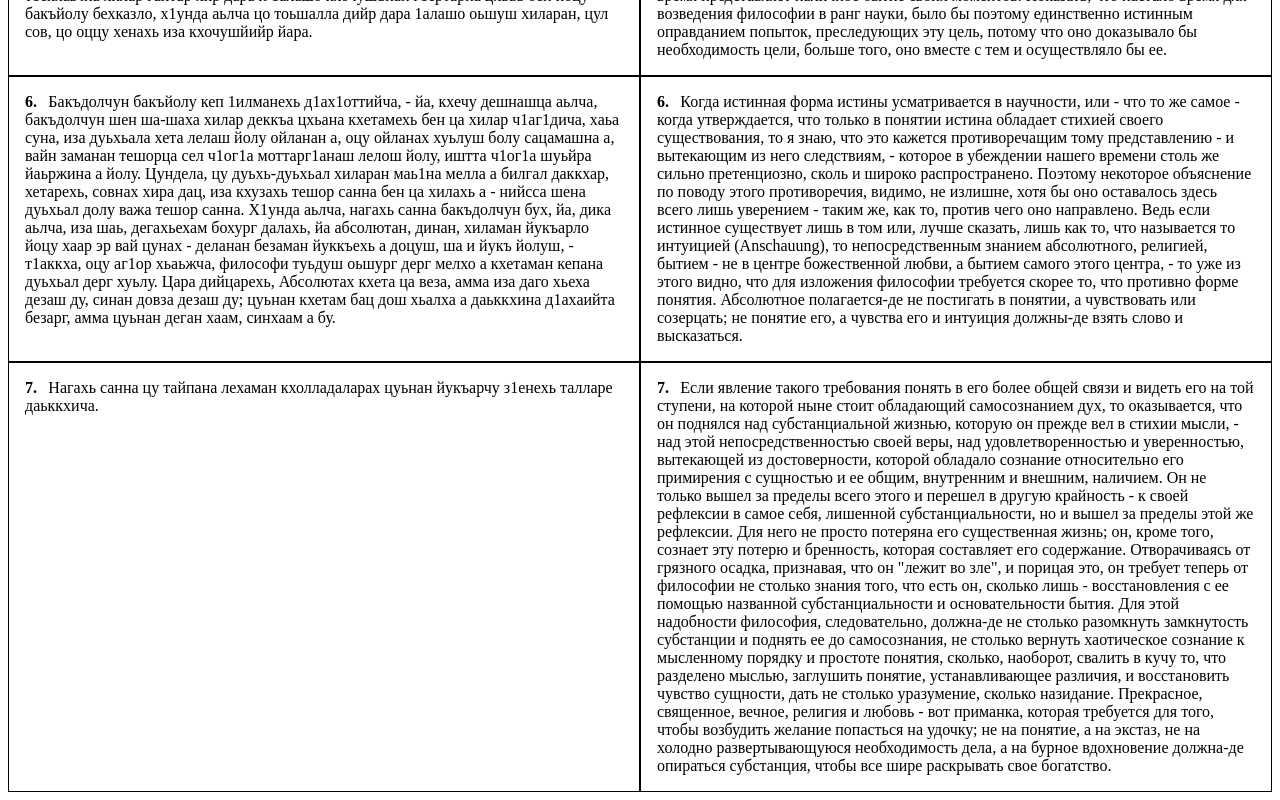
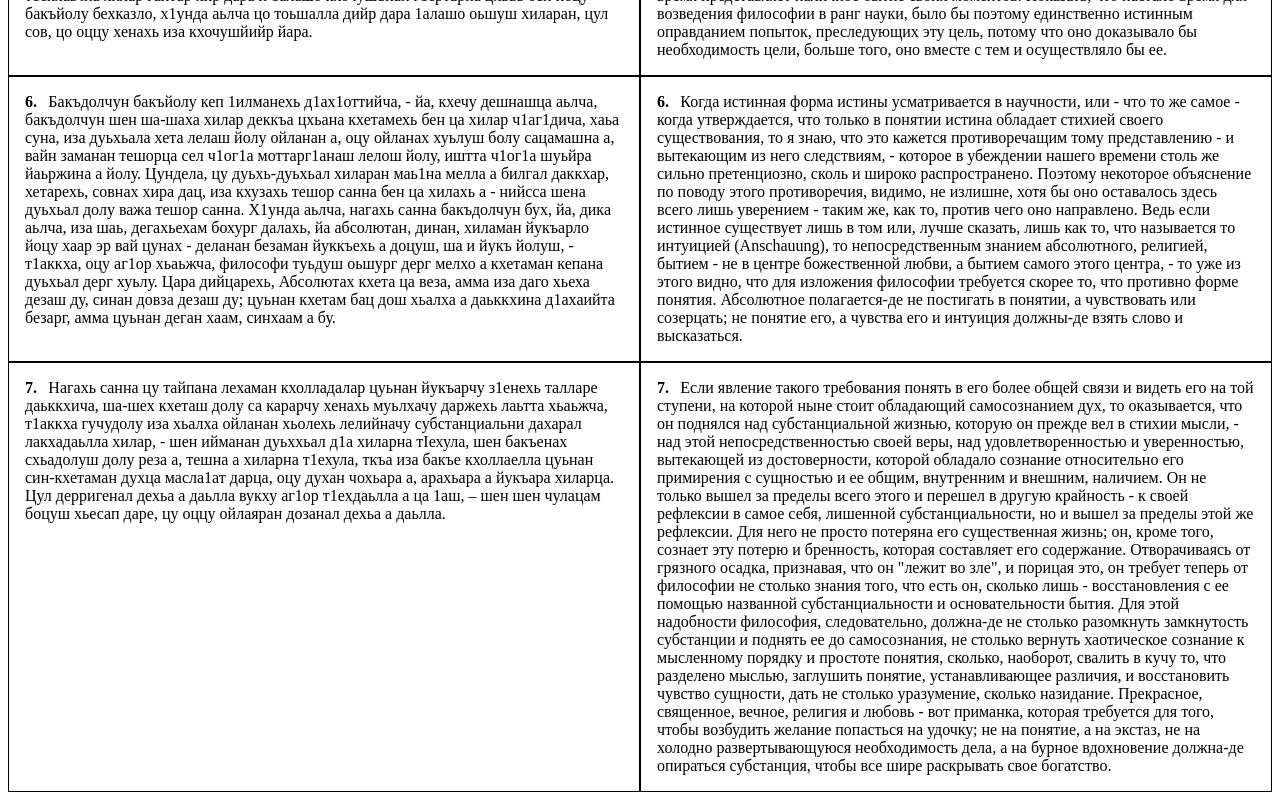
Before and after one commit to bumbari/hegel, a plain HTML site: page index.html in a window 1280 px wide. Shown: the part 1910-2710 px from the top of the page. Drawn offline with Linux system fonts and the light colour scheme.

Commit message:
para 7.2

```diff
--- a/index.html
+++ b/index.html
@@ -116,7 +116,7 @@ Indem die wahre Gestalt der Wahrheit in die Wissenschaftlichkeit gesetzt wird -
 <div class="div-row">
 	<div class="div-ce" lang="ce">
 		<span class="nn">7.</span>
-Нагахь санна цу тайпана лехаман кхолладаларах цуьнан йукъарчу з1енехь талларе даьккхича.
+Нагахь санна цу тайпана лехаман кхолладалар цуьнан йукъарчу з1енехь талларе даьккхича, ша-шех кхеташ долу са карарчу хенахь муьлхачу даржехь лаьтта хьаьжча, т1аккха гучудолу иза хьалха ойланан хьолехь лелийначу субстанциальни дахарал лакхадаьлла хилар, - шен ийманан дуьххьал д1а хиларна тӀехула, шен бакъенах схьадолуш долу реза а, тешна а хиларна т1ехула, ткъа иза бакъе кхоллаелла цуьнан син-кхетаман духца масла1ат дарца, оцу духан чохьара а, арахьара а йукъара хиларца. Цул дерригенал дехьа а даьлла вукху аг1ор т1ехдаьлла а ца 1аш,  – шен шен чулацам боцуш хьесап даре, цу оццу ойлаяран дозанал дехьа а даьлла.
 	</div>
 	<div class="div-ru" lang="ru">
 		<span class="nn">7.</span>
```
